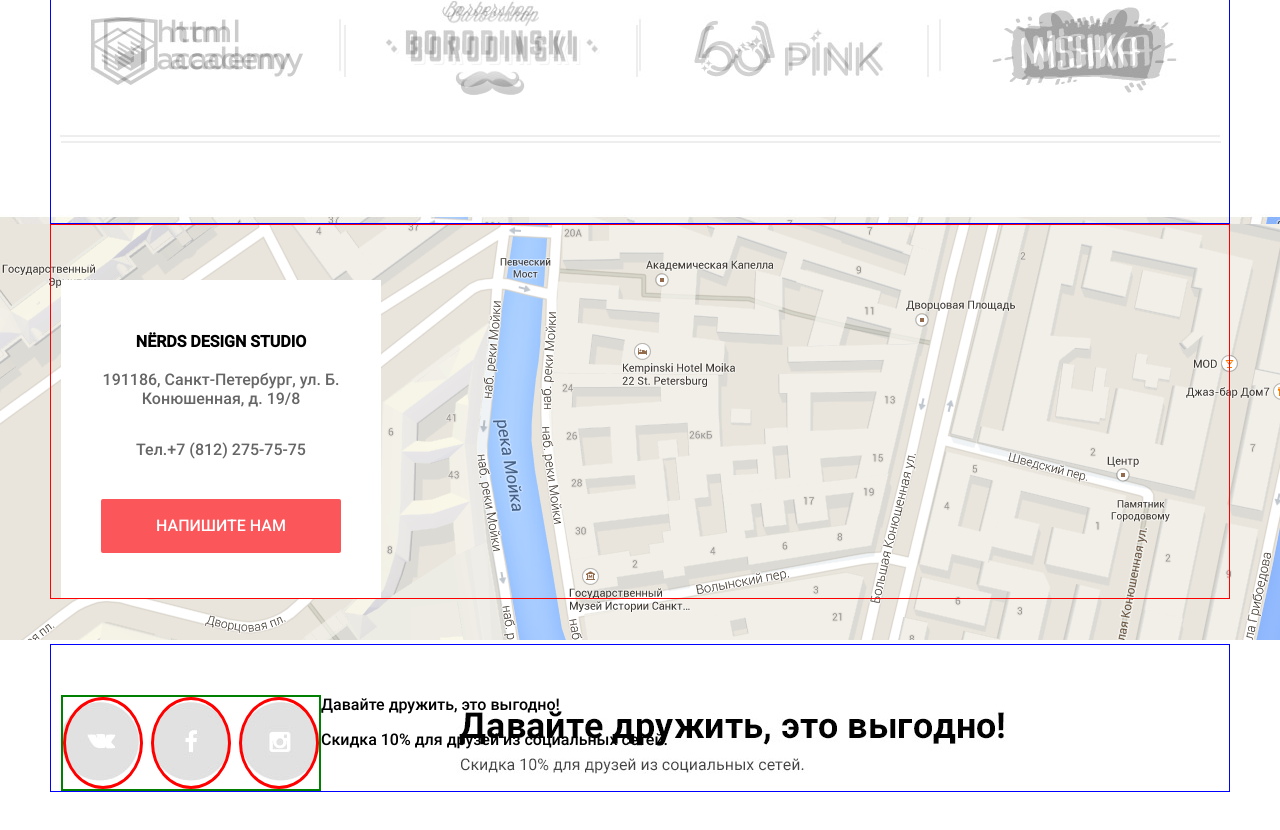
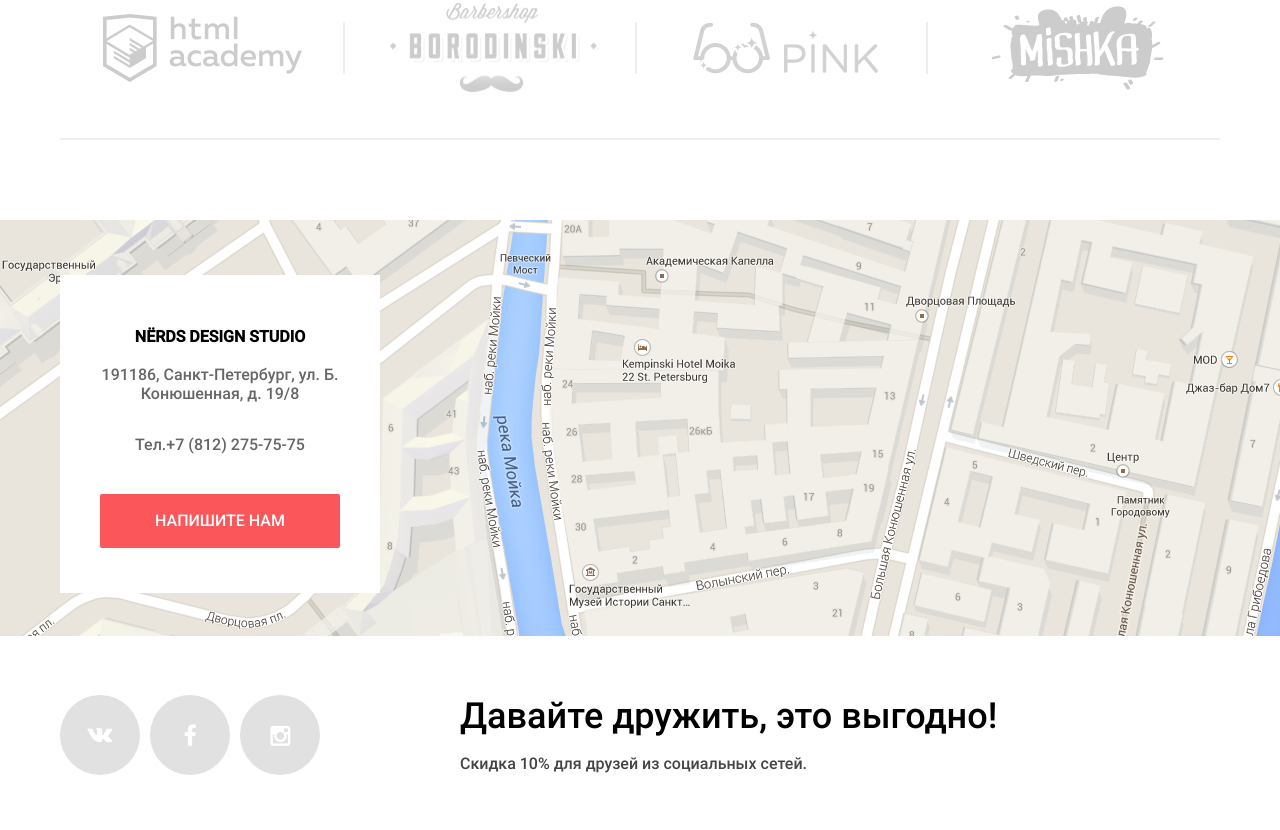
Before and after one commit to kenzaofficial/nerds, a plain HTML site: page index.html in a window 1280 px wide. Shown: the part 1626-2456 px from the top of the page. Drawn offline with Linux system fonts and the light colour scheme; files whose address does not match are found by name.

Commit message:
index-end

```diff
--- a/css/style.css
+++ b/css/style.css
@@ -18,11 +18,10 @@
   color: black;
   background-repeat: no-repeat;
   background-position: top;
-  background-image: url(../images/preview/nerds.jpg);*/
 }
 
 .hero-wrapper {
-  background-color: red;
+  background-color: #eeeeee;
   height: 538px;
 }
 
@@ -30,7 +29,6 @@
   margin: 0 auto;
   max-width: 1180px;
   width:100%;
-  border: 1px solid blue;
   padding: 0 10px;
 }
 
@@ -66,7 +64,7 @@
   text-transform: uppercase;
   text-decoration: none;
   color: black;
-  font-family: PTSans;
+  font-family: Roboto, PTSans;
   font-size: 16px;
 }
 
@@ -79,11 +77,13 @@
 }
 
 .container .btn-basket {
+
   display: flex;
   justify-content: space-between;
   align-items: center;
   padding: 0;
   width: 100%;
+   font-family: Roboto,sans-serif;
   font-size: 16px;
   line-height: 30px;
   text-transform: uppercase;
@@ -346,16 +346,11 @@
 
 .map {
   margin: 0 auto;
+  padding-top: 55px;
   max-width: 1440px;
   width: 100%;
   min-height: 420px;
-  background:
-  url(../images/map.png) 0 0 no-repeat,
-  url(../images/map-marker.png) /*как выставить дабл фон чтобы я увидел этот маркер?*/
-}
-
-.map .container {
-  border: 1px solid red;
+  background: url(../images/map.png) 0 0 no-repeat;
 }
 
 .contacts {
@@ -364,7 +359,6 @@
   text-align: center;
   max-width: 320px;
   width: 100%;
-  margin-top: 55px;
   padding-top: 50px;
   padding-bottom: 45px;
   background-color: white;
@@ -390,29 +384,39 @@
   margin: 0 auto;
 }
 
-.footer-content {
-  margin-top: 50px;
-  width: 960px;
+.footer {
+  padding-top: 55px;
+}
+.footer__flex {
   display: flex;
 }
-
-.footer-social {
+.footer__social {
   display: flex;
   justify-content: space-between;
   max-width: 260px;
   width: 100%;
-  border: 2px solid green;
+  margin-right: 140px;
+
 }
-/* как сделать идеально ровные круги соотвествтующие макету ? я не хочу подбирать на глаз*/
-.footer-social-background {
+
+.footer__social-background {
   display: flex;
   justify-content: center;
   align-items: center;
   width: 80px;
+  height: 80px;
   padding: 30px;
-  border: 3px solid red;
   border-radius: 50%;
+  background-color: #e1e1e1;
+}
 
+.footer__title {
+  font-size: 36px;
+}
 
+.footer__subtitle {
 
+  font-size: 16px;
+  line-height: 22px;
+  color: #444444;
 }
--- a/index.html
+++ b/index.html
@@ -14,7 +14,7 @@
     <div class="hero-wrapper">
       <header class="main-header">
         <div class="container">
-          <img src="./images/nerds-logo.png" alt="nerds-logo" />
+          <a class="main-header__logo" href="#"><img src="./images/nerds-logo.png" alt="nerds-logo" /></a>
           <nav class="main-nav">
             <ul class="main-nav-menu">
               <li><a class="main-nav-menu-link" href="#">Студия</a></li>
@@ -188,19 +188,18 @@
         </div>
       </div>
     </div>
-    <div class="footer">
-      <div class="container">
-        <div class="footer-content">
-          <div class="footer-social">
-            <div class="footer-social-background footer-social-wk"> <a href="#"><img src="./images/social-wk.png"></a></div> <!--обязательно ли прописывать footer-social-wk,fb,inst классы если я их в цсс никак не использую?-->
-            <div class="footer-social-background footer-social-fb"> <a href="#"><img src="./images/social-fb.png"></a></div>
-            <div class="footer-social-background footer-social-instagram"> <a href="#"><img src="./images/social-instagram.png"></a></div>
+    <footer class="footer">
+      <div class="container footer__flex">
+          <div class="footer__social">
+            <a class="footer__social-background" href="#"><img src="./images/social-wk.png"></a>
+            <a class="footer__social-background" href="#"><img src="./images/social-fb.png"></a>
+            <a class="footer__social-background" href="#"><img src="./images/social-instagram.png"></a>
           </div>
-          <div class="footer-title">Давайте дружить, это выгодно!
-            <p class="footer-subtitle">Скидка 10% для друзей из социальных сетей.</p>
+          <div class="footer__title">Давайте дружить, это выгодно!
+            <p class="footer__subtitle">Скидка 10% для друзей из социальных сетей.</p>
           </div>
         </div>
       </div>
-    </div>
+    </footer>
   </body>
 </html>
```
